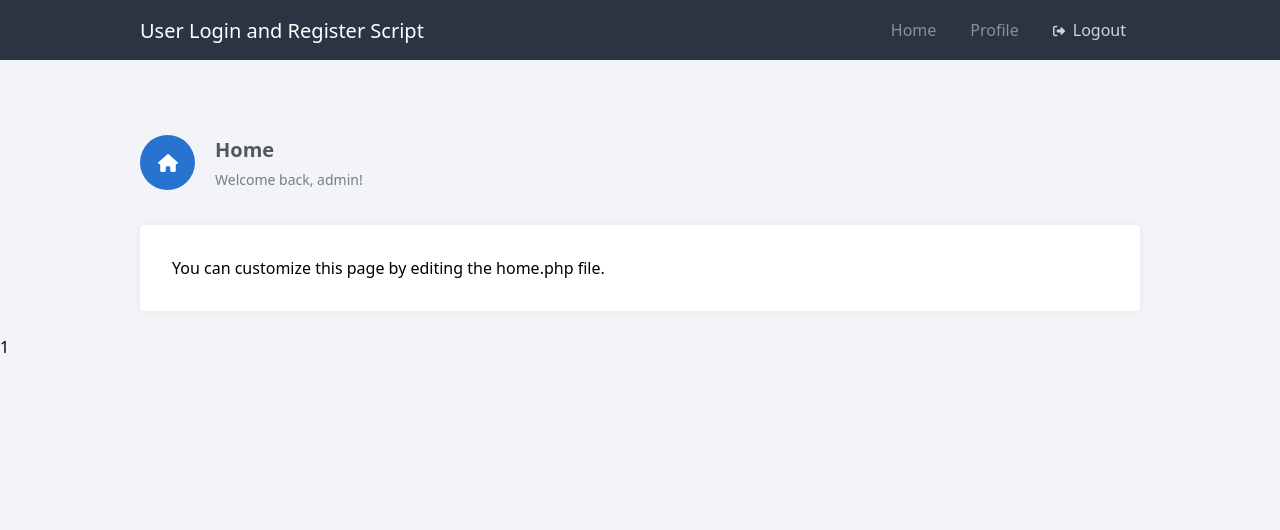
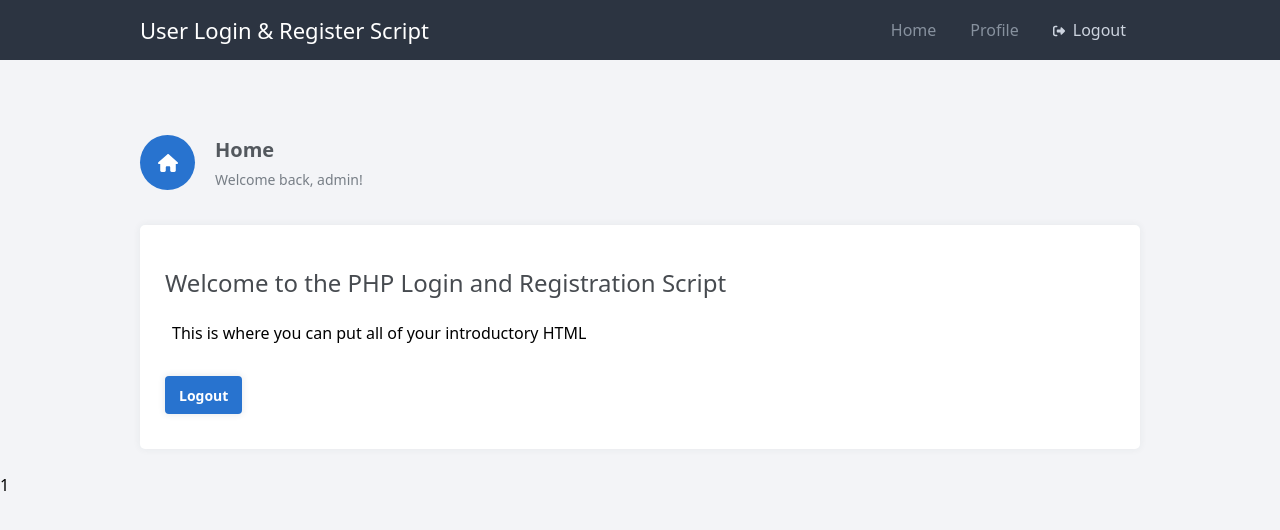
Before and after one commit to steveshead/php_database_login_register, a PHP site: page /home.php in a window 1280 px wide. Shown: the top 530 px of the page. Run offline with PHP 8.4, Linux system fonts and the light colour scheme; a user stored in the database is signed in; some libraries are stand-ins or nearby versions.

Commit message:
Added README and updated profile

```diff
--- a/authenticate.php
+++ b/authenticate.php
@@ -30,6 +30,8 @@ if ($account) {
 			session_regenerate_id();
 			$_SESSION['account_loggedin'] = TRUE;
 			$_SESSION['account_name'] = $account['username'];
+			$_SESSION['first_name'] = $account['first_name'];
+			$_SESSION['last_name'] = $account['last_name'];
 			$_SESSION['account_id'] = $account['id'];
 			$_SESSION['account_role'] = $account['role'];
 			// IF the "remember me" checkbox is checked...
--- a/header.php
+++ b/header.php
@@ -29,7 +29,7 @@ $current_file_name = basename($_SERVER['PHP_SELF']);
 
     <div class="wrapper">
 
-        <h1>User Login and Register Script</h1>
+        <h1><a href="home.php">User Login & Register Script</a></h1>
 
         <!-- If you prefer to use a logo instead of text uncomment the below code and remove the above h1 tag and replace the src attribute with the path to your logo image
         <img src="https://via.placeholder.com/200x45" width="200" height="45" alt="Logo" class="logo">
--- a/home.php
+++ b/home.php
@@ -16,13 +16,15 @@ check_loggedin($pdo);
 	</div>
 	<div class="wrap">
 		<h2>Home</h2>
-		<p>Welcome back, <?=htmlspecialchars($_SESSION['account_name'], ENT_QUOTES)?>!</p>
-	</div>
+        <p>Welcome back, <?= !empty($_SESSION['first_name']) ? htmlspecialchars($_SESSION['first_name'], ENT_QUOTES) : htmlspecialchars($_SESSION['account_name']) ?>!</p>
+    </div>
 </div>
 
 <div class="block">
 
-	<p>You can customize this page by editing the home.php file.</p>
+	<h1>Welcome to the PHP Login and Registration Script</h1>
+    <p>This is where you can put all of your introductory HTML</p>
+    <a class="btn blue mar-top-5 mar-bot-2" href="logout.php">Logout</a>
 
 </div>
 
--- a/phplogin.sql
+++ b/phplogin.sql
@@ -1,6 +1,8 @@
 CREATE TABLE IF NOT EXISTS `accounts` (
   `id` int(11) NOT NULL AUTO_INCREMENT,
   `username` varchar(50) NOT NULL,
+  `first_name` varchar(50) NULL,
+  `last_name` varchar(50) NULL,
   `password` varchar(255) NOT NULL,
   `email` varchar(100) NOT NULL,
   `role` varchar(50) NOT NULL DEFAULT 'Member',
--- a/style.css
+++ b/style.css
@@ -19,6 +19,66 @@ h1, h2, h3, h4, h5, h6 {
   margin: 0;
   padding: 0;
   color: #474b50;
+}
+
+h1 {
+  display: block;
+  font-size: 2em;
+  margin-top: 0.67em;
+  margin-bottom: 0.67em;
+  margin-left: 0;
+  margin-right: 0;
+  font-weight: bold;
+}
+
+h2 {
+  display: block;
+  font-size: 1.5em;
+  margin-top: 0.83em;
+  margin-bottom: 0.83em;
+  margin-left: 0;
+  margin-right: 0;
+  font-weight: bold;
+}
+
+h3 {
+  display: block;
+  font-size: 1.17em;
+  margin-top: 1em;
+  margin-bottom: 1em;
+  margin-left: 0;
+  margin-right: 0;
+  font-weight: bold;
+}
+
+h4 {
+  display: block;
+  font-size: 1em;
+  margin-top: 1.33em;
+  margin-bottom: 1.33em;
+  margin-left: 0;
+  margin-right: 0;
+  font-weight: bold;
+}
+
+h5 {
+  display: block;
+  font-size: 0.83em;
+  margin-top: 1.67em;
+  margin-bottom: 1.67em;
+  margin-left: 0;
+  margin-right: 0;
+  font-weight: bold;
+}
+
+h6 {
+  display: block;
+  font-size: 0.67em;
+  margin-top: 2.33em;
+  margin-bottom: 2.33em;
+  margin-left: 0;
+  margin-right: 0;
+  font-weight: bold;
 }
 
 .form {
@@ -335,6 +395,14 @@ h1, h2, h3, h4, h5, h6 {
   color: #fff;
   font-weight: normal;
 }
+.header .wrapper h1 a {
+  font-size: 22px;
+  padding: 0;
+  margin: 0;
+  color: #fff;
+  font-weight: lighter;
+  text-decoration: none;
+}
 .header .wrapper label, .header .wrapper input[type=checkbox] {
   display: none;
 }
@@ -451,9 +519,14 @@ h1, h2, h3, h4, h5, h6 {
   border-radius: 5px;
   background-color: #fff;
 }
+.content .block h1 {
+  font-size: 24px !important;
+  font-weight: lighter;
+}
 .content .block p {
   padding: 7px;
   margin: 0;
+  font-weight: lighter;
 }
 .content .profile-detail {
   display: flex;
--- a/style.scss
+++ b/style.scss
@@ -46,6 +46,60 @@ h1, h2, h3, h4, h5, h6 {
 	margin: 0;
 	padding: 0;
 	color: $heading-color;
+}
+h1 {
+	display: block;
+	font-size: 2em;
+	margin-top: 0.67em;
+	margin-bottom: 0.67em;
+	margin-left: 0;
+	margin-right: 0;
+	font-weight: bold;
+}
+h2 {
+	display: block;
+	font-size: 1.5em;
+	margin-top: 0.83em;
+	margin-bottom: 0.83em;
+	margin-left: 0;
+	margin-right: 0;
+	font-weight: bold;
+}
+h3 {
+	display: block;
+	font-size: 1.17em;
+	margin-top: 1em;
+	margin-bottom: 1em;
+	margin-left: 0;
+	margin-right: 0;
+	font-weight: bold;
+}
+h4 {
+	display: block;
+	font-size: 1em;
+	margin-top: 1.33em;
+	margin-bottom: 1.33em;
+	margin-left: 0;
+	margin-right: 0;
+	font-weight: bold;
+}
+h5 {
+	display: block;
+	font-size: .83em;
+	margin-top: 1.67em;
+	margin-bottom: 1.67em;
+	margin-left: 0;
+	margin-right: 0;
+	font-weight: bold;
+}
+h6 {
+	display: block;
+	font-size: .67em;
+	margin-top: 2.33em;
+	margin-bottom: 2.33em;
+	margin-left: 0;
+	margin-right: 0;
+	font-weight: bold;
 }
 .form {
 	display: flex;
@@ -355,6 +409,14 @@ h1, h2, h3, h4, h5, h6 {
 			color: #fff;
 			font-weight: normal;
 		}
+		h1 a {
+			font-size: 22px;
+			padding: 0;
+			margin: 0;
+			color: #fff;
+			font-weight: lighter;
+			text-decoration: none;
+		}
 		label, input[type="checkbox"] {
 			display: none;
 		}
@@ -471,9 +533,14 @@ h1, h2, h3, h4, h5, h6 {
 		padding: 25px;
 		border-radius: 5px;
 		background-color: #fff;
+		h1 {
+			font-size: 24px !important;
+			font-weight: lighter;
+		}
 		p {
 			padding: 7px;
 			margin: 0;
+			font-weight: lighter;
 		}
 	}
 	.profile-detail {
```
Also changed, not shown: 1 other file.
